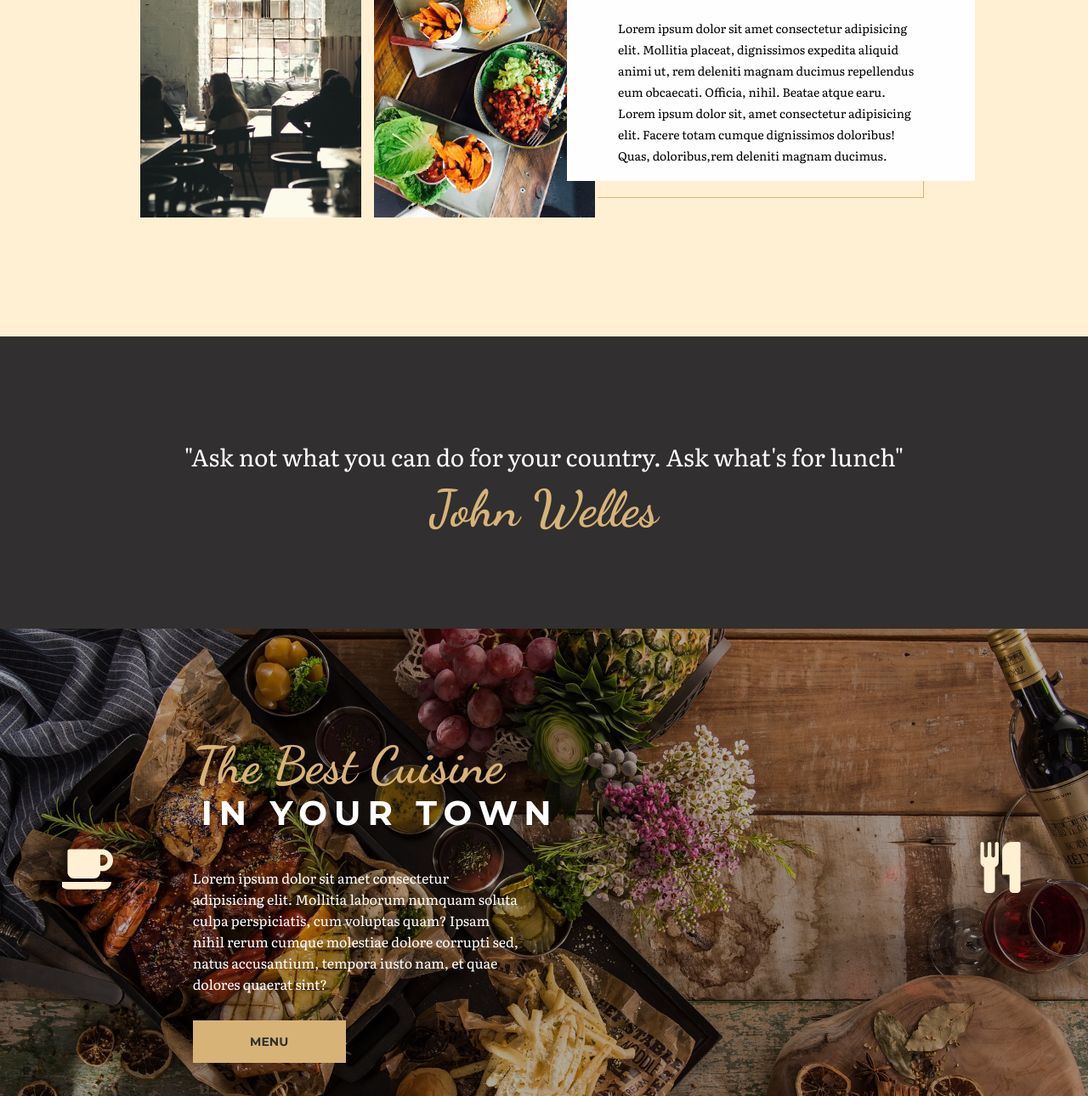
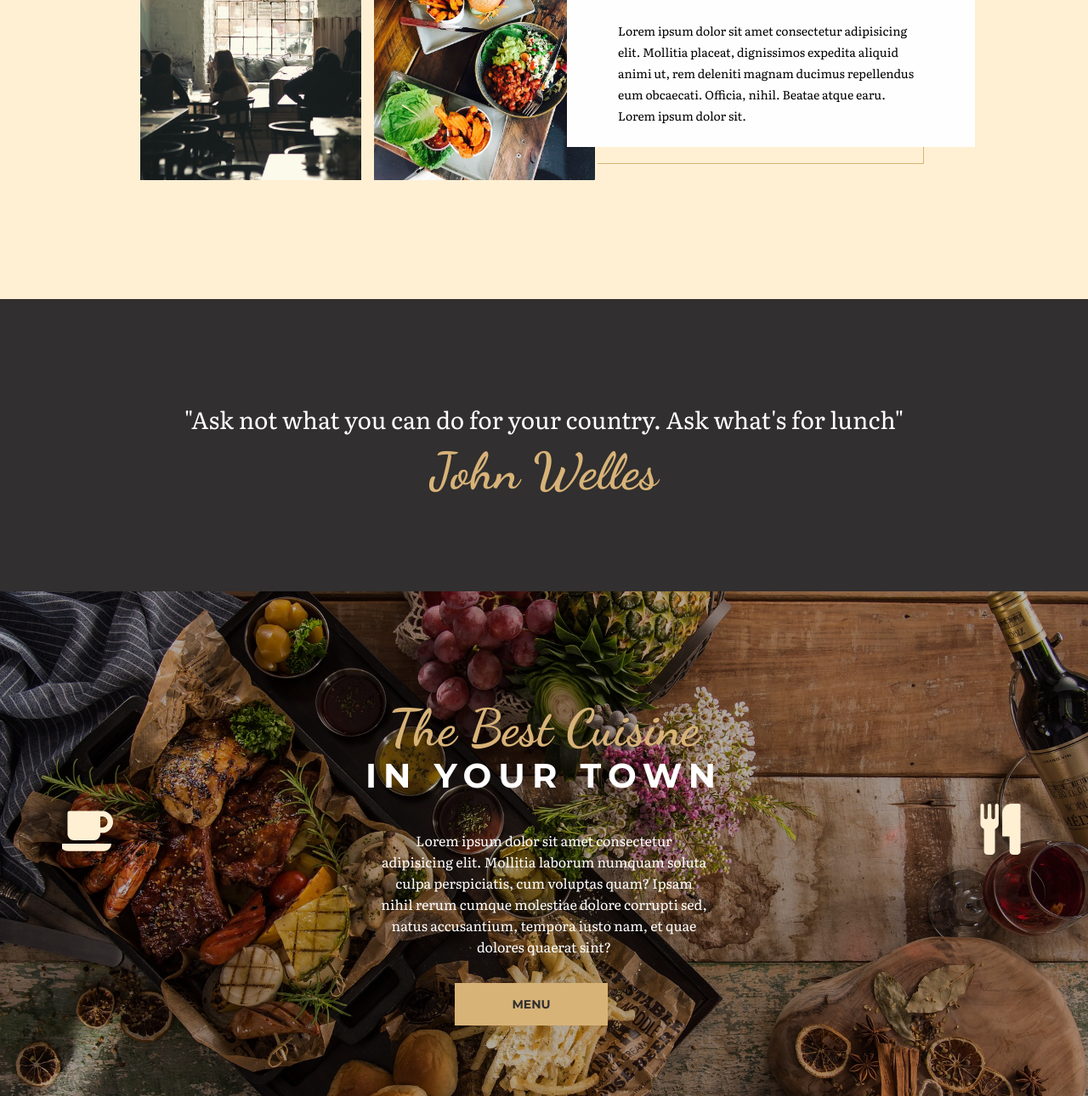
Before and after one commit to PiotrGrzy/Steakville, a website: page index.html in a window 1280 px wide. Shown: the part 1063-2353 px from the top of the page at 85% size. Drawn offline with nearby package versions, Linux system fonts and the light colour scheme.

Commit message:
minor changes

```diff
--- a/index.html
+++ b/index.html
@@ -63,8 +63,7 @@
             <h2 class="heading-2 heading-2--about">Steakville</h2>
             <p class="about__text">Lorem ipsum dolor sit amet consectetur adipisicing elit. Mollitia placeat,
                 dignissimos expedita aliquid animi ut, rem deleniti magnam ducimus repellendus eum obcaecati.
-                Officia, nihil. Beatae atque earu. Lorem ipsum dolor sit, amet consectetur adipisicing elit. Facere
-                totam cumque dignissimos doloribus! Quas, doloribus,rem deleniti magnam ducimus. </p>
+                Officia, nihil. Beatae atque earu. Lorem ipsum dolor sit. </p>
         </div>
     </section>
 
--- a/sass/modules/_about.scss
+++ b/sass/modules/_about.scss
@@ -39,6 +39,7 @@
     }
     &--2 {
       grid-column: 3/4;
+
       @media only screen and (max-width: 840px) {
         grid-row: 2/3;
       }
@@ -52,7 +53,6 @@
 
   &__box {
     background-color: rgb(254, 254, 254);
-
     height: 80%;
     width: 120%;
     @media only screen and (max-width: 580px) {
@@ -73,7 +73,7 @@
 
     &::before,
     &::after {
-      content: "";
+      content: '';
       position: absolute;
       left: 3.6rem;
       height: 2rem;
--- a/sass/modules/_gallery.scss
+++ b/sass/modules/_gallery.scss
@@ -21,7 +21,7 @@
     padding: 2rem;
     flex: 4;
     flex-direction: column;
-    align-items: flex-start;
+    align-items: center;
   }
 
   &__rightbox,
@@ -40,6 +40,7 @@
     line-height: 2.5rem;
     color: #fff;
     max-width: 30vw;
+    text-align: center;
     @media only screen and (max-width: 580px) {
       max-width: 100%;
     }
@@ -75,7 +76,7 @@
   }
 
   &__dot::before {
-    content: "";
+    content: '';
     display: none;
     position: absolute;
     background-color: $color-secondary;
--- a/sass/modules/_header.scss
+++ b/sass/modules/_header.scss
@@ -1,11 +1,13 @@
 .header {
+  // margin-top: 4rem;
   padding: 20rem 0;
+  min-height: 90vh;
 
   background-image: linear-gradient(
       rgba(rgb(65, 52, 40), 0.5),
       rgba(rgb(78, 64, 50), 0.5)
     ),
-    url("../img/restaurant-hero.jpg");
+    url('../img/restaurant-hero.jpg');
   background-size: cover;
   background-position: center;
 
@@ -14,7 +16,7 @@
         rgba(rgb(65, 52, 40), 0.5),
         rgba(rgb(78, 64, 50), 0.5)
       ),
-      url("../img/restaurant-hero--small.jpg");
+      url('../img/restaurant-hero--small.jpg');
   }
 
   display: flex;
```
Also changed, not shown: css/style.css, 1 other file.
